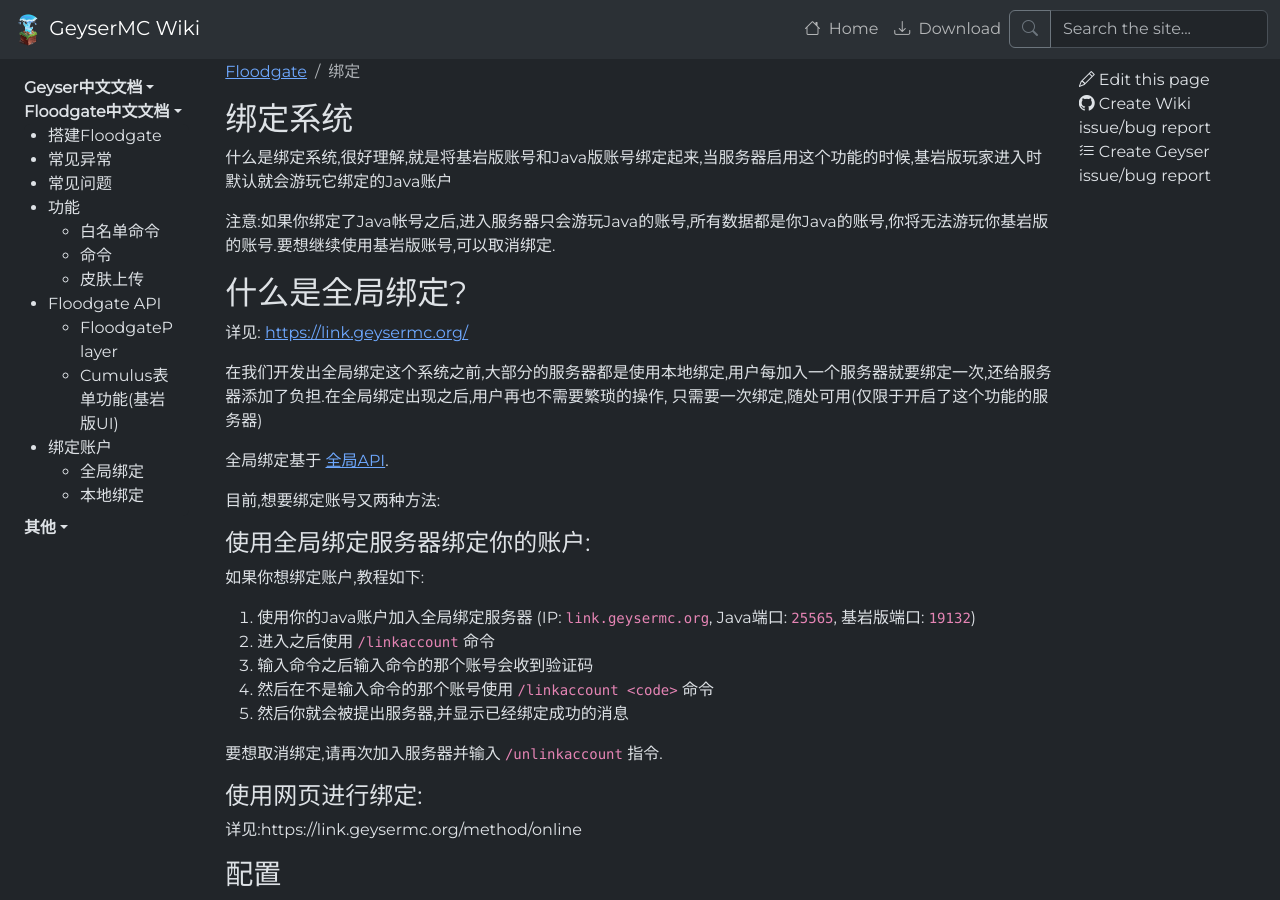
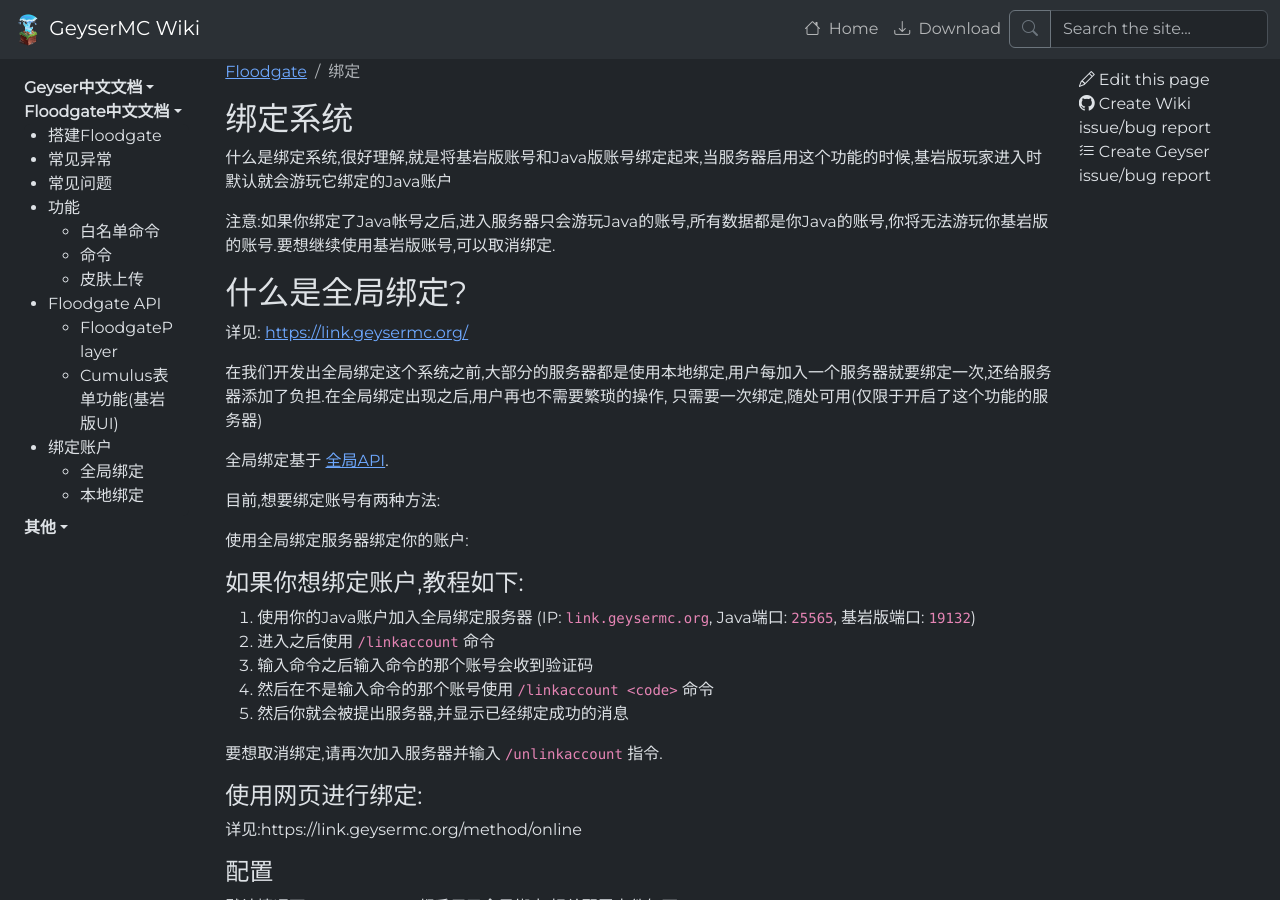
Before and after one commit to MinecraftChampions/GeyserChineseWiki, a Jekyll site: the page built from _docs/floodgate/linking.md, in a window 1280 px wide and 900 px high. Built offline with Jekyll 4.4.1, drawn with Linux system fonts in a browser that asks for light colours.

Commit message:
Update linking.md

````diff
--- a/_docs/floodgate/linking.md
+++ b/_docs/floodgate/linking.md
@@ -17,10 +17,11 @@ title: 绑定
 
 全局绑定基于 [全局API](/geyser/global-api).
 
-目前,想要绑定账号又两种方法:
+目前,想要绑定账号有两种方法:
 
-#### 使用全局绑定服务器绑定你的账户:
-如果你想绑定账户,教程如下:
+使用全局绑定服务器绑定你的账户:
+
+#### 如果你想绑定账户,教程如下:
 1. 使用你的Java账户加入全局绑定服务器
 (IP: `link.geysermc.org`, Java端口: `25565`, 基岩版端口: `19132`)
 2. 进入之后使用 `/linkaccount` 命令
@@ -33,7 +34,7 @@ title: 绑定
 #### 使用网页进行绑定:
   详见:https://link.geysermc.org/method/online
 
-### 配置
+#### 配置
 默认情况下Floodgate 2.0 都启用了全局绑定,相关配置文件如下:
 ```yml
 # 绑定系统配置项
````
